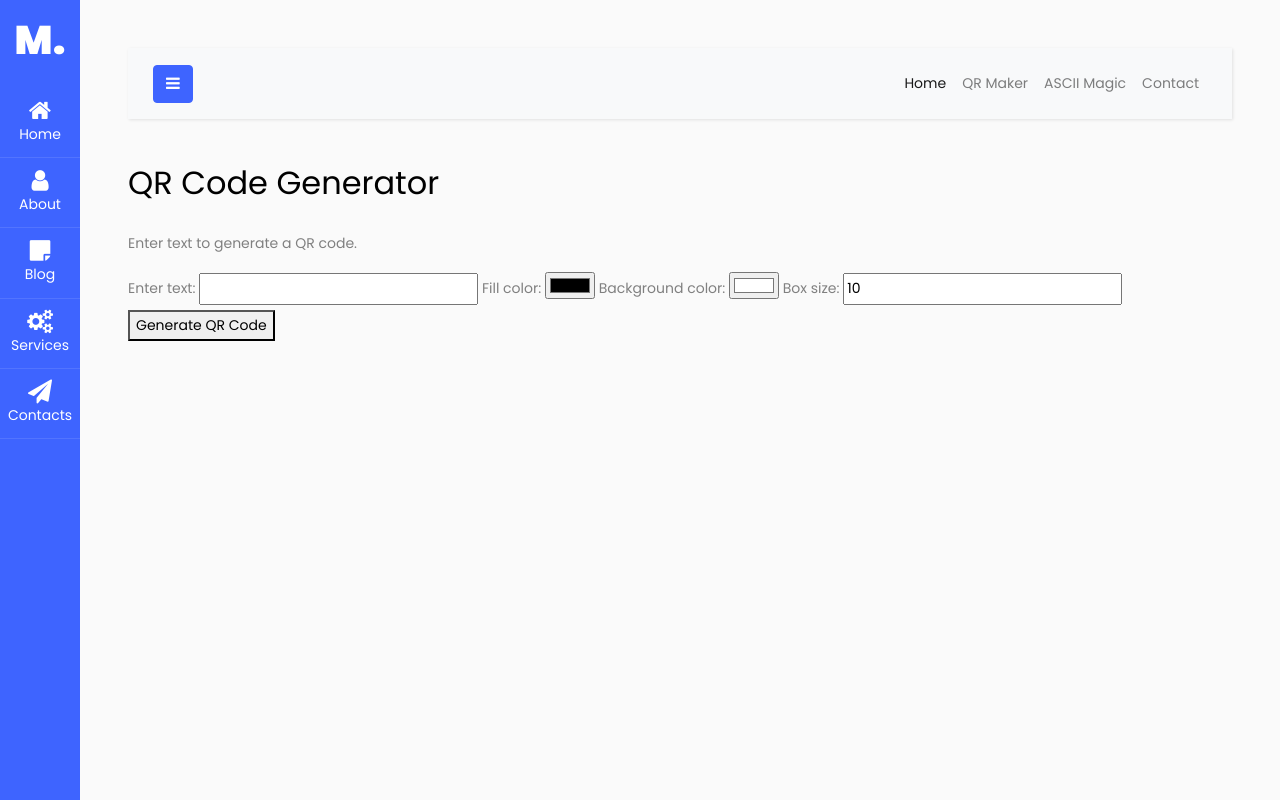
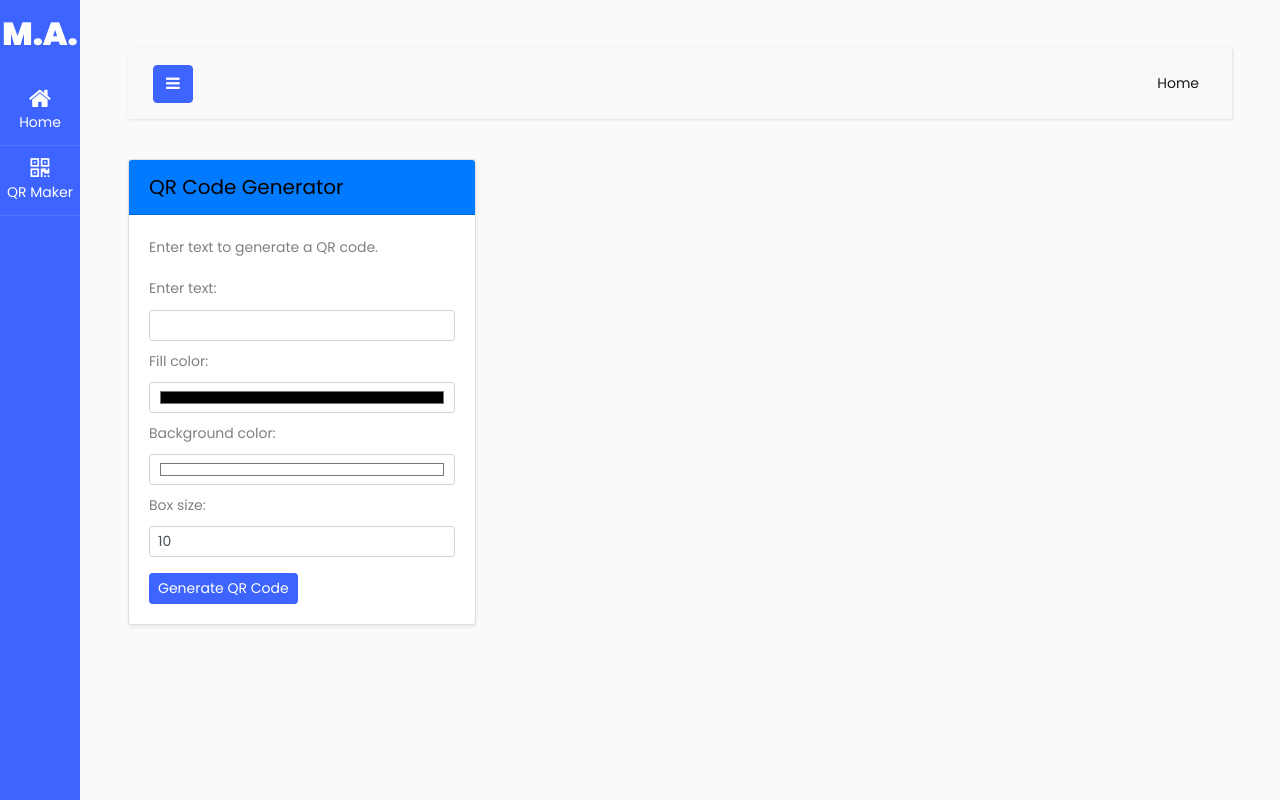
Before and after one commit to soumya-shome/Python-Projects, a Flask app: page /generate_qr in a window 1280 px wide. Run offline with Flask 3, Linux system fonts and the light colour scheme; some libraries are stand-ins or nearby versions.

Commit message:
mini apps updated

```diff
--- a/Mini-Apps/app.py
+++ b/Mini-Apps/app.py
@@ -35,7 +35,7 @@ def generate_qr():
         img = qr.make_image(fill_color=fill_color, back_color=back_color)
 
         # Save the QR code image to the 'images' folder
-        image_path = os.path.join(image_folder, f'{text}_{box_size}_{fill_color}_{back_color}.png')
+        image_path = os.path.join(image_folder, f'QR_Code.png')
         img.save(image_path)
 
         return render_template('generate_qr.html', qr_code=image_path, os=os)
--- a/Mini-Apps/templates/base.html
+++ b/Mini-Apps/templates/base.html
@@ -4,9 +4,7 @@
     <title>Mini-Apps</title>
     <meta charset="utf-8">
     <meta name="viewport" content="width=device-width, initial-scale=1, shrink-to-fit=no">
-
     <link href="https://fonts.googleapis.com/css?family=Poppins:300,400,500,600,700,800,900" rel="stylesheet">
-
     <link rel="stylesheet" href="https://stackpath.bootstrapcdn.com/font-awesome/4.7.0/css/font-awesome.min.css">
     <link rel="stylesheet" href="{{url_for('static',filename='css/style.css')}}">
     {% block head%} {% endblock %}
@@ -14,38 +12,36 @@
   <body>
     <div class="wrapper d-flex align-items-stretch">
       <nav id="sidebar" class="active">
-        <h1><a href="index.html" class="logo">M.</a></h1>
+        <h2><a href="/" class="logo">M.A.</a></h1>
         <ul class="list-unstyled components mb-5">
-          <li class="active">
-            <a href="#"><span class="fa fa-home"></span> Home</a>
+          <li class="">
+            <a href="/"><span class="fa fa-home"></span> Home</a>
           </li>
           <li>
-              <a href="#"><span class="fa fa-user"></span> About</a>
+              <a href="generate_qr"><span class="fa fa-qrcode"></span> QR Maker</a>
           </li>
-          <li>
-            <a href="#"><span class="fa fa-sticky-note"></span> Blog</a>
+          <!--<li>
+            <a href="ascii_magic"><span class="fa fa-sticky-note"></span> ASCII Magic</a>
           </li>
           <li>
             <a href="#"><span class="fa fa-cogs"></span> Services</a>
           </li>
           <li>
             <a href="#"><span class="fa fa-paper-plane"></span> Contacts</a>
-          </li>
+          </li>-->
         </ul>
 
         <div class="footer">
-          <p>
+          <!--<p>
             Copyright &copy;<script>document.write(new Date().getFullYear());</script> All rights reserved | This template is made with <i class="icon-heart" aria-hidden="true"></i> by <a href="https://colorlib.com" target="_blank">Colorlib.com</a>
-          </p>
+          </p>-->
         </div>
       </nav>
 
         <!-- Page Content  -->
       <div id="content" class="p-4 p-md-5">
-
         <nav class="navbar navbar-expand-lg navbar-light bg-light">
           <div class="container-fluid">
-
             <button type="button" id="sidebarCollapse" class="btn btn-primary">
               <i class="fa fa-bars"></i>
               <span class="sr-only">Toggle Menu</span>
@@ -59,7 +55,7 @@
                 <li class="nav-item active">
                     <a class="nav-link" href="/">Home</a>
                 </li>
-                <li class="nav-item">
+                <!--<li class="nav-item">
                     <a class="nav-link" href="generate_qr">QR Maker</a>
                 </li>
                 <li class="nav-item">
@@ -67,15 +63,15 @@
                 </li>
                 <li class="nav-item">
                     <a class="nav-link" href="generate_qr.html">Contact</a>
-                </li>
+                </li>-->
               </ul>
             </div>
           </div>
         </nav>
         {% block body%}
-        <h2 class="mb-4">Sidebar #07</h2>
-        <p>Lorem ipsum dolor sit amet, consectetur adipisicing elit, sed do eiusmod tempor incididunt ut labore et dolore magna aliqua. Ut enim ad minim veniam, quis nostrud exercitation ullamco laboris nisi ut aliquip ex ea commodo consequat. Duis aute irure dolor in reprehenderit in voluptate velit esse cillum dolore eu fugiat nulla pariatur. Excepteur sint occaecat cupidatat non proident, sunt in culpa qui officia deserunt mollit anim id est laborum.</p>
-        <p>Lorem ipsum dolor sit amet, consectetur adipisicing elit, sed do eiusmod tempor incididunt ut labore et dolore magna aliqua. Ut enim ad minim veniam, quis nostrud exercitation ullamco laboris nisi ut aliquip ex ea commodo consequat. Duis aute irure dolor in reprehenderit in voluptate velit esse cillum dolore eu fugiat nulla pariatur. Excepteur sint occaecat cupidatat non proident, sunt in culpa qui officia deserunt mollit anim id est laborum.</p>
+        <h2 class="mb-4">Welcome to the Mini-Apps Hub</h2>
+        <p>Discover a collection of simple yet powerful tools designed to make your life easier. Our mini-apps offer quick solutions for everyday tasks, whether you need to generate a QR code, convert files, or manage small utilities. Each app is lightweight, intuitive, and free to use. </p>
+        <p>Explore the tools, streamline your tasks, and enjoy a seamless experience—all in one place!</p>
         {% endblock %}
       </div>
 
--- a/Mini-Apps/templates/generate_qr.html
+++ b/Mini-Apps/templates/generate_qr.html
@@ -5,26 +5,55 @@
 {% endblock %}
 
 {% block body %}
-<h2 class="mb-4">QR Code Generator</h2>
-<p>Enter text to generate a QR code.</p>
-<form action="/generate_qr" method="post">
-    <label for="text">Enter text:</label>
-    <input type="text" id="text" name="text" required>
+<div class="row">
+    <!-- Form Section -->
+    <div class="col-md-4 mb-3">
+        <div class="card shadow-sm">
+            <div class="card-header bg-primary text-white">
+                <h5 class="mb-0">QR Code Generator</h5>
+            </div>
+            <div class="card-body">
+                <p>Enter text to generate a QR code.</p>
+                <form action="/generate_qr" method="post">
+                    <div class="mb-2">
+                        <label for="text" class="form-label">Enter text:</label>
+                        <input type="text" id="text" name="text" class="form-control form-control-sm" required>
+                    </div>
+                    <div class="mb-2">
+                        <label for="fill_color" class="form-label">Fill color:</label>
+                        <input type="color" id="fill_color" name="fill_color" class="form-control form-control-color form-control-sm" value="#000000">
+                    </div>
+                    <div class="mb-2">
+                        <label for="back_color" class="form-label">Background color:</label>
+                        <input type="color" id="back_color" name="back_color" class="form-control form-control-color form-control-sm" value="#ffffff">
+                    </div>
+                    <div class="mb-2">
+                        <label for="box_size" class="form-label">Box size:</label>
+                        <input type="number" id="box_size" name="box_size" class="form-control form-control-sm" min="1" value="10" required>
+                    </div>
+                    <div class="mt-3">
+                        <button type="submit" class="btn btn-primary btn-sm">Generate QR Code</button>
+                    </div>
+                </form>
+            </div>
+        </div>
+    </div>
 
-    <label for="fill_color">Fill color:</label>
-    <input type="color" id="fill_color" name="fill_color" value="#000000">
+    <!-- QR Code Section -->
+    {% if qr_code %}
+    <div class="col-md-6">
+        <h5>Generated QR Code:</h5>
+        <div class="d-flex justify-content-center">
+            <img src="{{ url_for('get_image', filename=os.path.basename(qr_code)) }}" alt="QR Code" class="img-fluid mb-3">
+        </div>
+        <!-- Download Button -->
+        <div class="text-center">
+            <a href="{{ url_for('get_image', filename=os.path.basename(qr_code)) }}" download="qr_code.png" class="btn btn-success btn-sm">
+                Download QR Code
+            </a>
+        </div>
+    </div>
+    {% endif %}
+</div>
 
-    <label for="back_color">Background color:</label>
-    <input type="color" id="back_color" name="back_color" value="#ffffff">
-
-    <label for="box_size">Box size:</label>
-    <input type="number" id="box_size" name="box_size" min="1" value="10" required>
-
-    <button type="submit">Generate QR Code</button>
-</form>
-
-{% if qr_code %}
-    <h2>QR Code:</h2>
-    <img src="{{ url_for('get_image', filename=os.path.basename(qr_code)) }}" alt="QR Code">
-{% endif %}
 {% endblock %}
```
Also changed, not shown: Mini-Apps/templates/project_detail.html (deleted, +0 -11 lines), Mini-Apps/images/Hello World_12_#6c6565_#ffffff.png (deleted), Mini-Apps/images/QR_Code.png (added), Mini-Apps/images/hellow rodl_13_#db1f1f_#cca3a3.png (deleted), Mini-Apps/images/image.png (deleted), Mini-Apps/images/sad_10_#ff0000_#fff700.png (deleted), Mini-Apps/images/wols_20_#000000_#fc0303.png (deleted), Mini-Apps/templates/ascii_magic.html (deleted).
